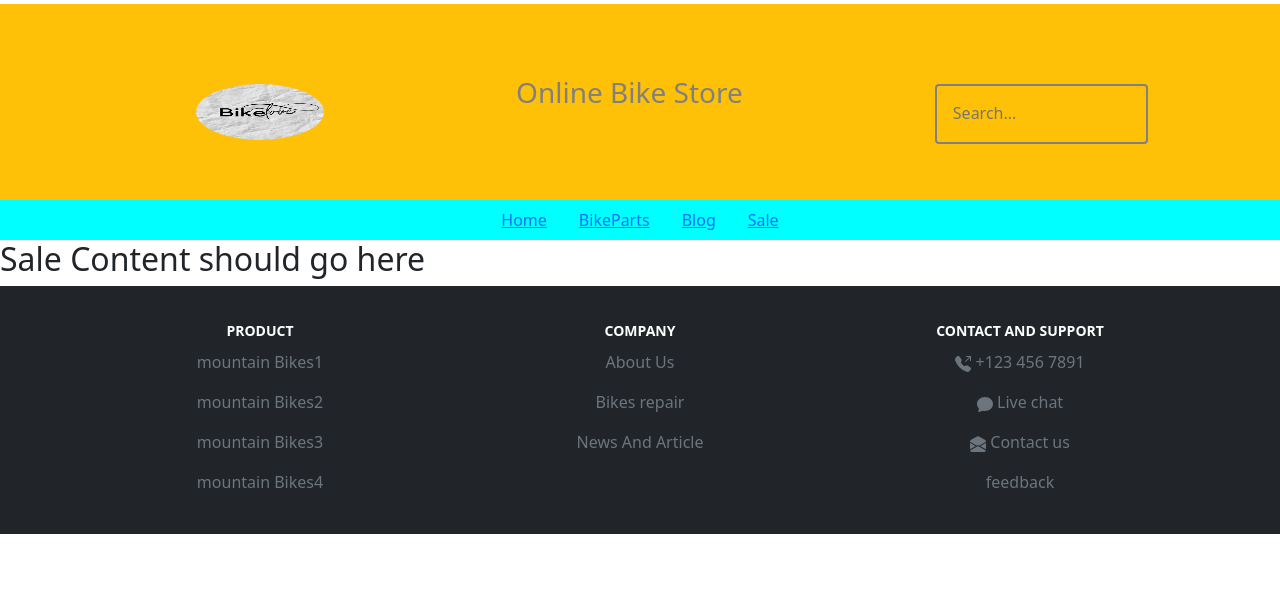
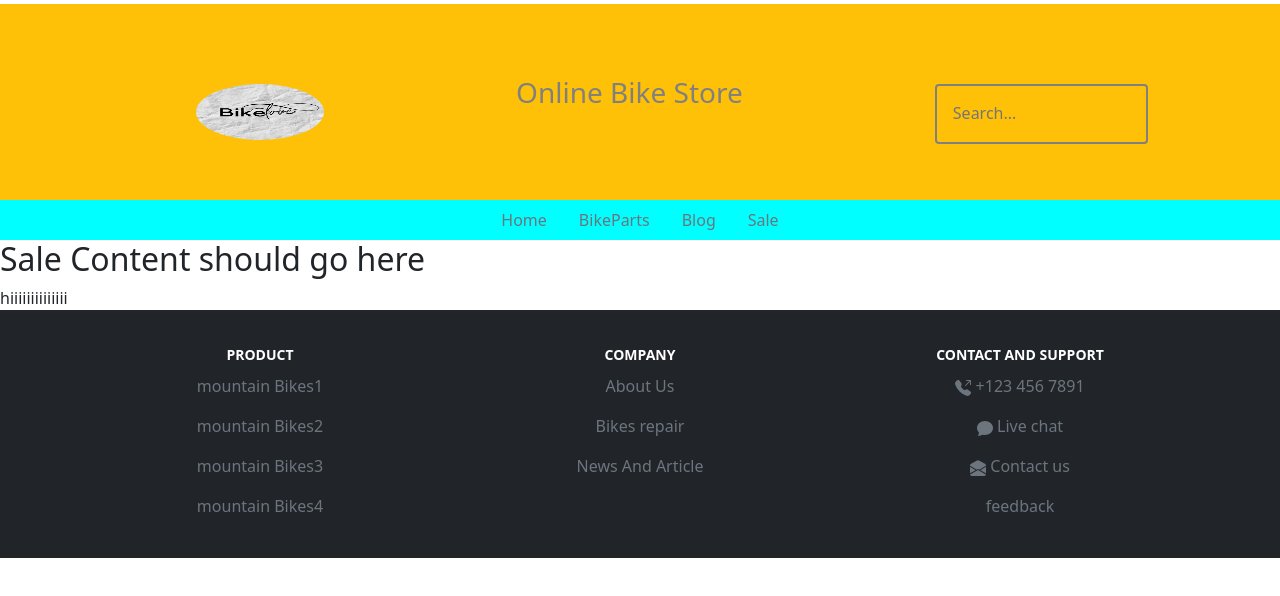
Before and after one commit to sansadev/swati-profile, a React (Create React App) app: page /Sale in a window 1280 px wide. Shown: the top 596 px of the page. Built offline with nearby package versions, Linux system fonts and the light colour scheme.

Commit message:
modified nav links

```diff
--- a/public/index.html
+++ b/public/index.html
@@ -10,34 +10,14 @@
       content="Web site created using create-react-app"
     />
     <link rel="apple-touch-icon" href="%PUBLIC_URL%/logo192.png" />
-    <!--
-      manifest.json provides metadata used when your web app is installed on a
-      user's mobile device or desktop. See https://developers.google.com/web/fundamentals/web-app-manifest/
-    -->
+
     <link rel="manifest" href="%PUBLIC_URL%/manifest.json" />
-    <!--
-      Notice the use of %PUBLIC_URL% in the tags above.
-      It will be replaced with the URL of the `public` folder during the build.
-      Only files inside the `public` folder can be referenced from the HTML.
 
-      Unlike "/favicon.ico" or "favicon.ico", "%PUBLIC_URL%/favicon.ico" will
-      work correctly both with client-side routing and a non-root public URL.
-      Learn how to configure a non-root public URL by running `npm run build`.
-    -->
-    <title>React App</title>
+    <title>Bicyclewarehouse</title>
   </head>
   <body>
     <noscript>You need to enable JavaScript to run this app.</noscript>
     <div id="root"></div>
-    <!--
-      This HTML file is a template.
-      If you open it directly in the browser, you will see an empty page.
 
-      You can add webfonts, meta tags, or analytics to this file.
-      The build step will place the bundled scripts into the <body> tag.
-
-      To begin the development, run `npm start` or `yarn start`.
-      To create a production bundle, use `npm run build` or `yarn build`.
-    -->
   </body>
 </html>
--- /dev/null
+++ b/src/components/Api.js
@@ -0,0 +1,14 @@
+import React from 'react';
+
+//This file shows how to use  Fetch and Axios APIs in react
+
+function Api() {
+    return (
+        <div>
+hiiiiiiiiiiiiii
+        </div>
+    )
+}
+
+
+export default Api;
--- a/src/components/Bikes/BikeList.jsx
+++ b/src/components/Bikes/BikeList.jsx
@@ -12,7 +12,7 @@ const BikeList = ({ bikeData }) => {
     <Row>
     {bikeData.map((num) => {
           return (
-            <Col sm={6} md={4} lg={4} gap={3} className="mt-3 mb-3">
+        <Col sm={6} md={4} lg={4} gap={3} className="mt-3 mb-3">
         <Card className="mb-2 border border-dark">
         <Card.Img variant="top" src={num.img} alt="this is a bike image" />
         <Card.Body>
--- a/src/components/NavBar/NavBar.css
+++ b/src/components/NavBar/NavBar.css
@@ -1,5 +1,4 @@
 .justify-content-center {
-  background-color: aqua;
+  background-color: red;
   width: 100%;
 }
-/*# sourceMappingURL=NavBar.css.map */
--- a/src/components/NavBar/NavBar.jsx
+++ b/src/components/NavBar/NavBar.jsx
@@ -2,7 +2,7 @@ import './NavBar.scss';
 import Navigation from "./Navigation";
 import MobileNavigation from "./MobileNavigation";
 import Nav from 'react-bootstrap/Nav';
-import { Outlet, Link } from "react-router-dom";
+import { Outlet } from "react-router-dom";
 
 
 
@@ -16,19 +16,17 @@ const NavBar = () => {
   onSelect={(selectedKey) => (`selected ${selectedKey}`)}
   >
 
-        <Nav.Item>
-              <Nav.Link><Link to={"/"}>  Home  </Link></Nav.Link>
+  <Nav.Item >
+       <Nav.Link to={"/"}>  Home  </Nav.Link>
   </Nav.Item>
   <Nav.Item>
-            <Nav.Link><Link to={"/BikeParts"}>  BikeParts </Link></Nav.Link>
+       <Nav.Link to={"/BikeParts"}>  BikeParts </Nav.Link>
   </Nav.Item>
   <Nav.Item>
-            <Nav.Link><Link to={"/Blog"}>  Blog  </Link></Nav.Link>
+       <Nav.Link to={"/Blog"}>  Blog  </Nav.Link>
   </Nav.Item>
   <Nav.Item>
-              <Nav.Link>
-              <Link to={"/Sale"}>  Sale  </Link>
-              </Nav.Link>
+        <Nav.Link to={"/Sale"}> Sale </Nav.Link>
   </Nav.Item>
   </Nav>
   </>
--- a/src/components/NavBar/NavLinks.js
+++ b/src/components/NavBar/NavLinks.js
@@ -9,7 +9,7 @@ return(
     <ul className='nav'>
 
            <li className='nav-item'>
-               <a className='nav-link text-white' href="#">Bikes</a>
+               <a className='navbar-brand' href="#">Bikes</a>
            </li>
            <li className='nav-item'>
                <a  className='nav-link  text-white' href="#">Bike Parts</a>
--- a/src/pages/Sale.jsx
+++ b/src/pages/Sale.jsx
@@ -3,15 +3,18 @@ import reactDom from 'react-dom';
 import Header from  '../components/Header/Header';
 import NavBar from '../components/NavBar/NavBar';
 import Footer from '../components/Footer/footer';
+import Api from '../components/Api.js';
 
 const Sale = () => {
     return (
         <>
            <Header />
        <NavBar />
+
        <div>
         <h2>Sale Content should go here</h2>
        </div>
+       <Api />
        <Footer />
         </>
     )
```
Also changed, not shown: src/components/NavBar/NavBar.scss (line endings or trailing spaces). Lines whose indentation alone changed are shown as unchanged.
